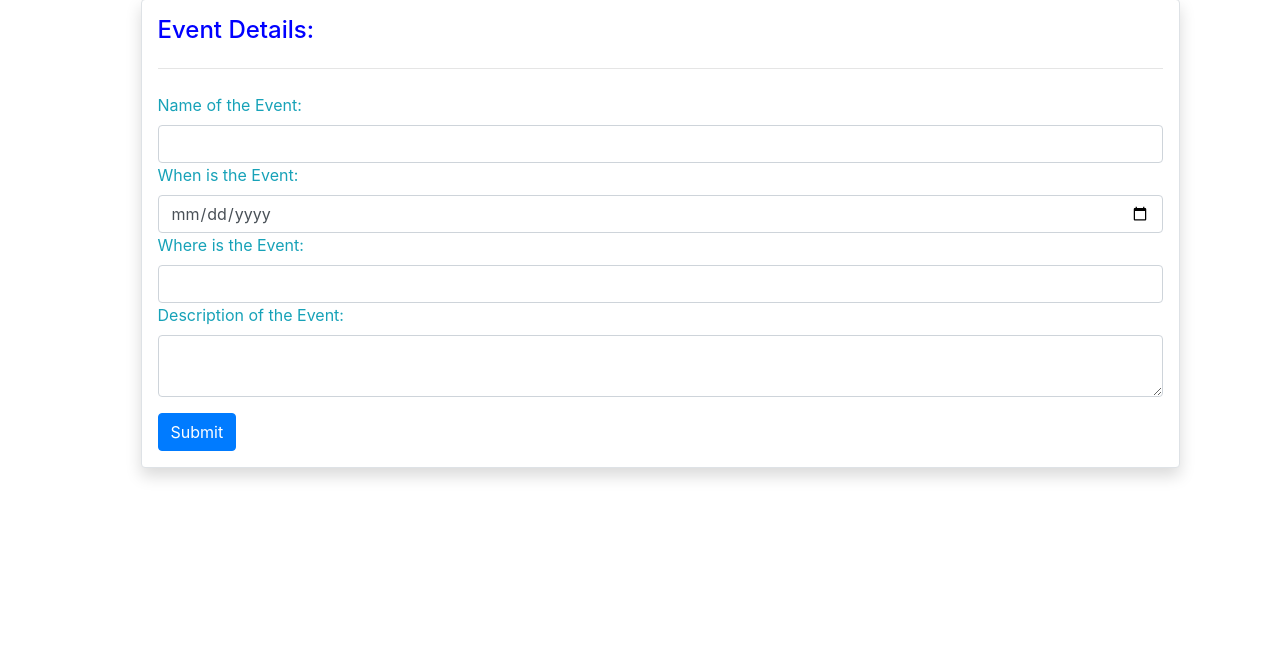
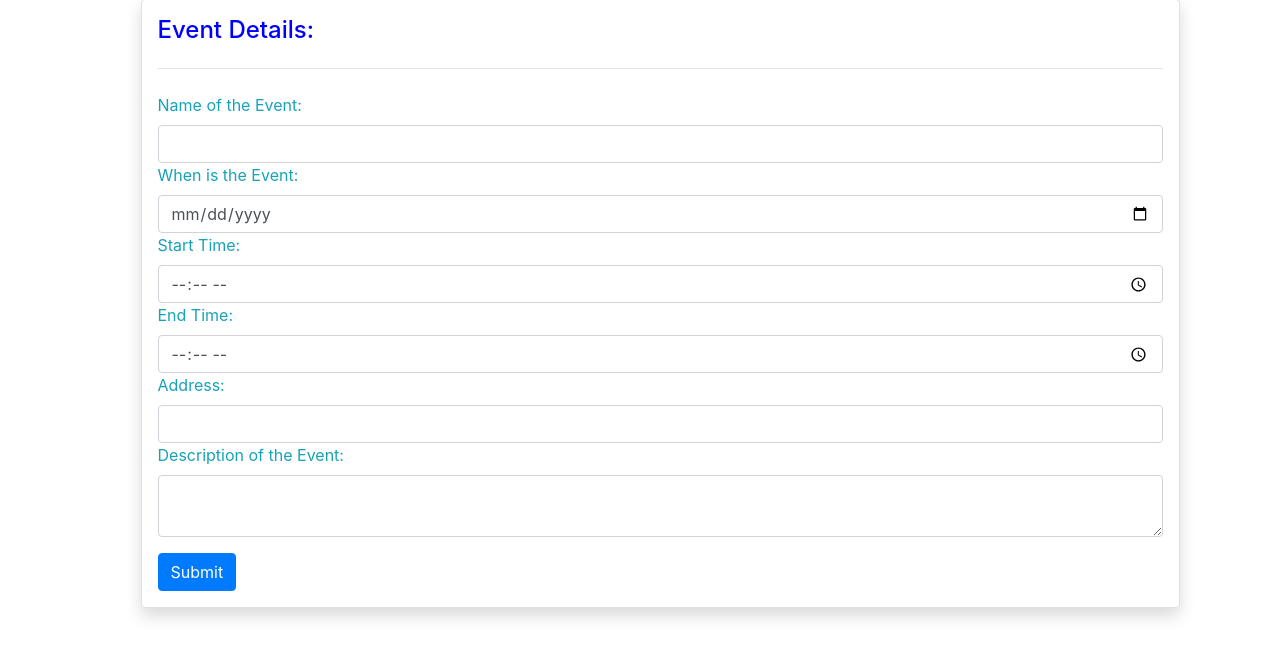
Before and after one commit to nik9hil/Sahyog, a Django app: page /eventsform/ in a window 1280 px wide. Shown: the part 113-771 px from the top of the page. Run offline with Django 3.2, Linux system fonts and the light colour scheme; some libraries are stand-ins or nearby versions.

Commit message:
Small commits

```diff
--- a/SAHYOG/SAHYOG/settings.py
+++ b/SAHYOG/SAHYOG/settings.py
@@ -108,7 +108,7 @@ AUTH_PASSWORD_VALIDATORS = [
 
 LANGUAGE_CODE = 'en-us'
 
-TIME_ZONE = 'UTC'
+TIME_ZONE = 'Asia/Kolkata'
 
 USE_I18N = True
 
--- a/SAHYOG/events/templates/events/eventsform.html
+++ b/SAHYOG/events/templates/events/eventsform.html
@@ -12,7 +12,11 @@
                 <input type="" class="form-control" id="exampleInputEmail1" aria-describedby="emailHelp" name="eventName">
                 <label for="exampleInputEmail1">When is the Event:</label>
                 <input type="date" class="form-control" id="exampleInputEmail1" aria-describedby="emailHelp" name="date">
-                <label for="exampleInputEmail1">Where is the Event:</label>
+                <label for="exampleInputEmail1">Start Time:</label>
+                <input type="time" class="form-control" id="exampleInputEmail1" aria-describedby="emailHelp" name="startTime">
+                <label for="exampleInputEmail1">End Time:</label>
+                <input type="time" class="form-control" id="exampleInputEmail1" aria-describedby="emailHelp" name="endTime">
+                <label for="exampleInputEmail1">Address:</label>
                 <input type="" class="form-control" id="exampleInputEmail1" aria-describedby="emailHelp" name="placeName">
                 <label for="exampleInputEmail1">Description of the Event:</label>
                  <textarea class="form-control" id="exampleInputEmail1" aria-describedby="emailHelp" name="description">
--- a/SAHYOG/events/views.py
+++ b/SAHYOG/events/views.py
@@ -26,9 +26,10 @@ def eventsform(request):
 def eventsubmit(request):
 	eventName = request.POST.get('eventName')
 	date = request.POST.get('date')
-	placeName = request.POST.get('placeName')
+	address = request.POST.get('placeName')
 	description = request.POST.get('description')
-
+	startTime = request.POST.get('startTime')
+	endTime = request.POST.get('endTime')
 	tz = pytz.timezone('Asia/Kolkata')
 	time_now = datetime.now(timezone.utc).astimezone(tz)
 	millis = int(time.mktime(time_now.timetuple()))
@@ -41,16 +42,19 @@ def eventsubmit(request):
 		data = {
 			"eventName" : eventName,
 			"date" : date,
-			"placeName" : placeName,
-			"description" : description
+			"startTime" : startTime,
+			"endTime" : endTime,
+			"address" : address,
+			"description" : description,
 		}
 
 		database.child('users').child(a).child('events').child(millis).set(data,idtoken)
-		email = database.child('users').child(a).child('details').child('name').get(idtoken).val()
+		email = database.child('users').child(a).child('details').child('email').get().val()
+		print(email)
 		context = {
 			'email' : email
 		}
-		return render(request,'home/home.html',context)
+		return redirect('home')
 	except KeyError:
 		message = "Oops! User logged out. Please log in again."
 		context = {
--- a/SAHYOG/home/templates/home/base.html
+++ b/SAHYOG/home/templates/home/base.html
@@ -24,6 +24,9 @@
 				      <li class="nav-item">
 				        <a class="nav-link" href="{% url 'eventsform' %}"><i class="fa fa-plus-circle" aria-hidden="true"></i> Event <span class="sr-only"></span></a>
 				      </li>
+				      <li>
+				        <a class="nav-link" href="{% url 'eventsform' %}">My Events <span class="sr-only"></span></a>
+				      </li>
 			      {% endif %}
 			    </ul>
 			    <ul class="navbar-nav navbar-right">
```
Also changed, not shown: SAHYOG/home/views.py (+16 -0 lines), SAHYOG/db.sqlite3.
